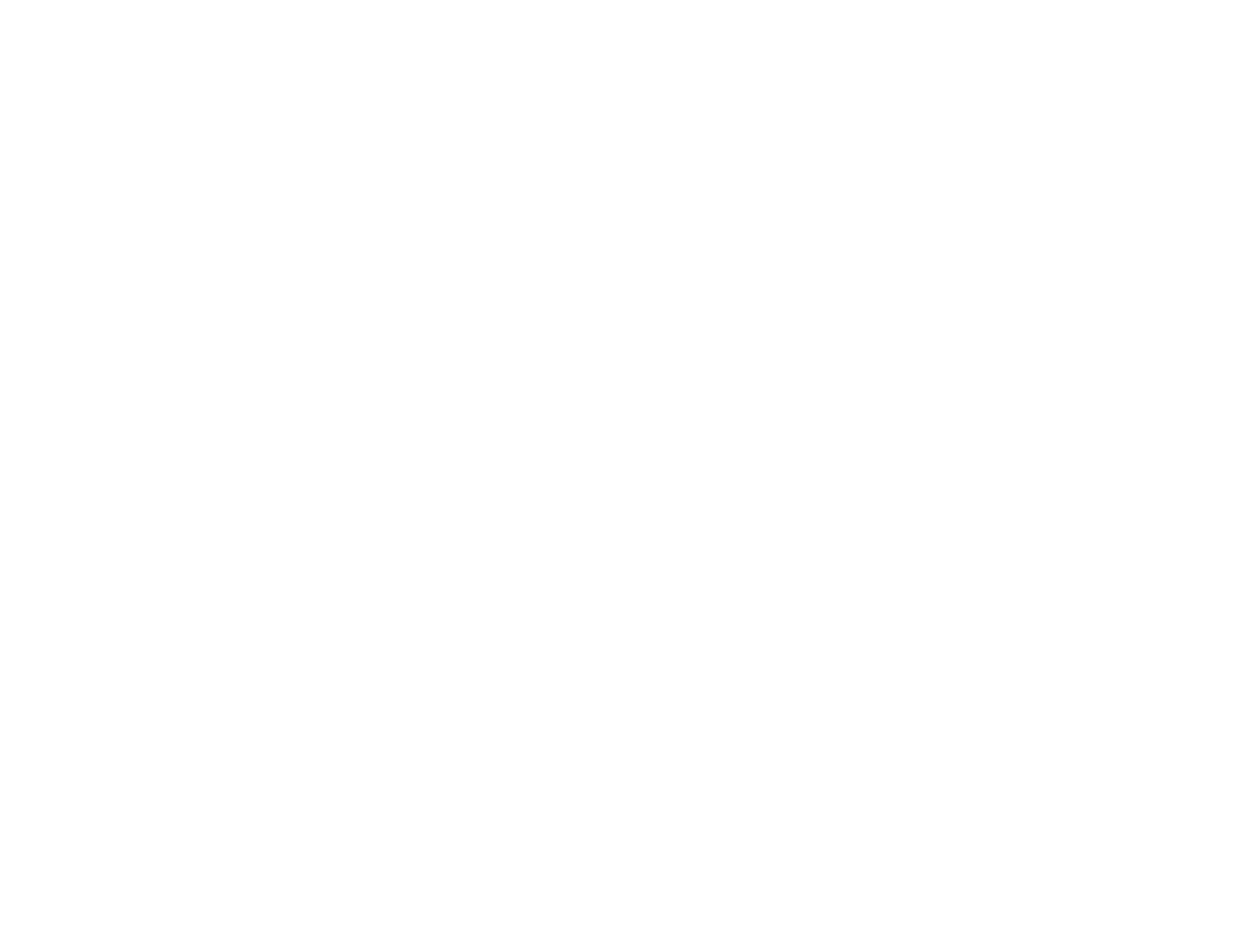
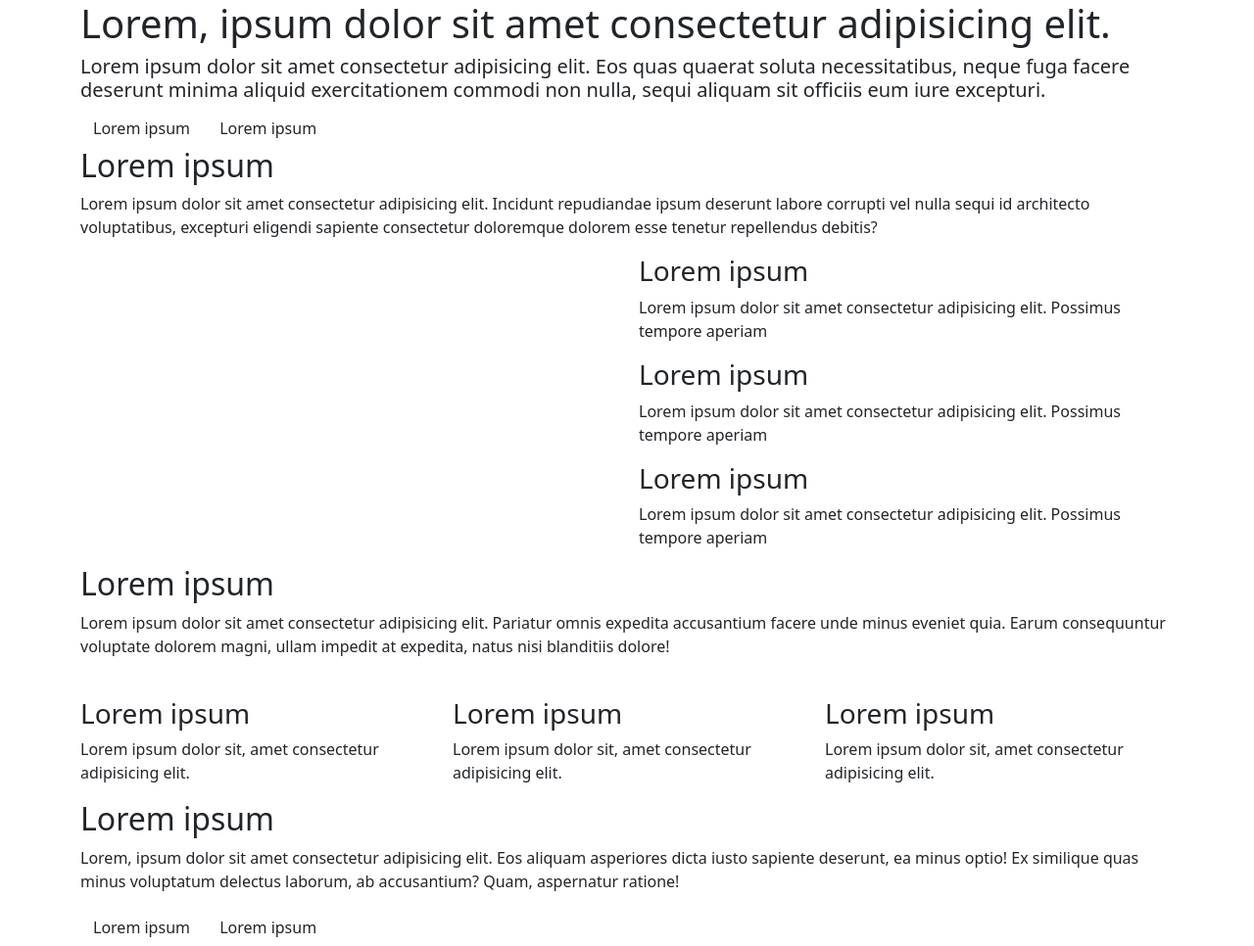
Before and after one commit to SimoL-003/clipboard-landing-page-master, a plain HTML site: page index.html in a window 1280 px wide. Shown: the whole page at 98% size. Before the commit the page ends 800 px from the top, so only its background shows below. Drawn offline with nearby package versions, Linux system fonts and the light colour scheme; a web font is replaced by a local one.

Commit message:
html structure

```diff
--- a/index.html
+++ b/index.html
@@ -11,10 +11,154 @@
         sizes="32x32"
         href="./images/favicon-32x32.png">
 
+  <!-- Bootstrap & CSS -->
+  <link href="https://cdn.jsdelivr.net/npm/bootstrap@5.3.8/dist/css/bootstrap.min.css"
+        rel="stylesheet"
+        integrity="sha384-sRIl4kxILFvY47J16cr9ZwB07vP4J8+LH7qKQnuqkuIAvNWLzeN8tE5YBujZqJLB"
+        crossorigin="anonymous">
+
+  <link rel="stylesheet"
+        href="./css/style.css">
+
+  <!-- Font -->
+  <link rel="preconnect"
+        href="https://fonts.googleapis.com">
+  <link rel="preconnect"
+        href="https://fonts.gstatic.com"
+        crossorigin>
+  <link href="https://fonts.googleapis.com/css2?family=Bai+Jamjuree:ital,wght@0,200;0,300;0,400;0,500;0,600;0,700;1,200;1,300;1,400;1,500;1,600;1,700&display=swap"
+        rel="stylesheet">
+
+
+
   <title>Frontend Mentor | Clipboard landing page</title>
 </head>
 
 <body>
+  <main>
+    <div class="container">
+      <!-- HERO SECTION -->
+      <section class="hero">
+        <div class="row">
+          <h1>Lorem, ipsum dolor sit amet consectetur adipisicing elit.</h1>
+          <h5>Lorem ipsum dolor sit amet consectetur adipisicing elit. Eos quas quaerat soluta necessitatibus, neque fuga facere deserunt minima aliquid exercitationem commodi non nulla, sequi aliquam sit officiis eum iure excepturi.</h5>
+          <div class="btn-div">
+            <a class="btn">Lorem ipsum</a>
+            <a class="btn">Lorem ipsum</a>
+          </div>
+        </div>
+
+      </section>
+      <!-- /HERO SECTION -->
+
+
+      <!-- FUNCTIONS -->
+      <section class="functions">
+        <div class="row">
+          <div class="col">
+            <h2>Lorem ipsum</h2>
+            <p>Lorem ipsum dolor sit amet consectetur adipisicing elit. Incidunt repudiandae ipsum deserunt labore corrupti vel nulla sequi id architecto voluptatibus, excepturi eligendi sapiente consectetur doloremque dolorem esse tenetur repellendus debitis?</p>
+          </div>
+        </div>
+        <div class="row">
+          <div class="col">
+            <img src=""
+                 alt="">
+          </div>
+          <div class="col">
+            <div class="col">
+              <h3>Lorem ipsum</h3>
+              <p>Lorem ipsum dolor sit amet consectetur adipisicing elit. Possimus tempore aperiam</p>
+            </div>
+            <div class="col">
+              <h3>Lorem ipsum</h3>
+              <p>Lorem ipsum dolor sit amet consectetur adipisicing elit. Possimus tempore aperiam</p>
+            </div>
+            <div class="col">
+              <h3>Lorem ipsum</h3>
+              <p>Lorem ipsum dolor sit amet consectetur adipisicing elit. Possimus tempore aperiam</p>
+            </div>
+          </div>
+        </div>
+      </section>
+      <!-- /FUNCTIONS -->
+
+
+      <!-- MULTI-DEVICE -->
+      <section class="multi-device">
+        <div class="row">
+          <div class="col">
+            <h2>Lorem ipsum</h2>
+            <p>Lorem ipsum dolor sit amet consectetur adipisicing elit. Pariatur omnis expedita accusantium facere unde minus eveniet quia. Earum consequuntur voluptate dolorem magni, ullam impedit at expedita, natus nisi blanditiis dolore!</p>
+            <img src=""
+                 alt="">
+          </div>
+        </div>
+      </section>
+      <!-- /MULTI-DEVICE -->
+
+      <!-- TOOLS -->
+      <section class="tools">
+        <div class="row">
+          <div class="col">
+            <h3>Lorem ipsum</h3>
+            <p>Lorem ipsum dolor sit, amet consectetur adipisicing elit.</p>
+          </div>
+          <div class="col">
+            <h3>Lorem ipsum</h3>
+            <p>Lorem ipsum dolor sit, amet consectetur adipisicing elit.</p>
+          </div>
+          <div class="col">
+            <h3>Lorem ipsum</h3>
+            <p>Lorem ipsum dolor sit, amet consectetur adipisicing elit.</p>
+          </div>
+        </div>
+      </section>
+      <!-- /TOOLS -->
+
+      <!-- PARTNERS -->
+      <section class="partners">
+        <div class="row">
+          <div class="col"></div>
+          <div class="col"></div>
+          <div class="col"></div>
+          <div class="col"></div>
+          <div class="col"></div>
+        </div>
+      </section>
+      <!-- /PARTNERS -->
+
+      <!-- DOWNLOAD -->
+      <section class="download">
+        <div class="row">
+          <div class="col">
+            <h2>Lorem ipsum</h2>
+            <p>Lorem, ipsum dolor sit amet consectetur adipisicing elit. Eos aliquam asperiores dicta iusto sapiente deserunt, ea minus optio! Ex similique quas minus voluptatum delectus laborum, ab accusantium? Quam, aspernatur ratione!</p>
+            <div class="btn-div">
+              <a class="btn">Lorem ipsum</a>
+              <a class="btn">Lorem ipsum</a>
+            </div>
+          </div>
+        </div>
+      </section>
+      <!-- /DOWNLOAD -->
+
+    </div>
+  </main>
+
+  <footer>
+    <div class="container">
+      <div class="row">
+        <div class="col logo"></div>
+        <div class="col links"></div>
+        <div class="col social"></div>
+      </div>
+    </div>
+  </footer>
+
+  <script src="https://cdn.jsdelivr.net/npm/bootstrap@5.3.8/dist/js/bootstrap.bundle.min.js"
+          integrity="sha384-FKyoEForCGlyvwx9Hj09JcYn3nv7wiPVlz7YYwJrWVcXK/BmnVDxM+D2scQbITxI"
+          crossorigin="anonymous"></script>
 
 </body>
 
```
